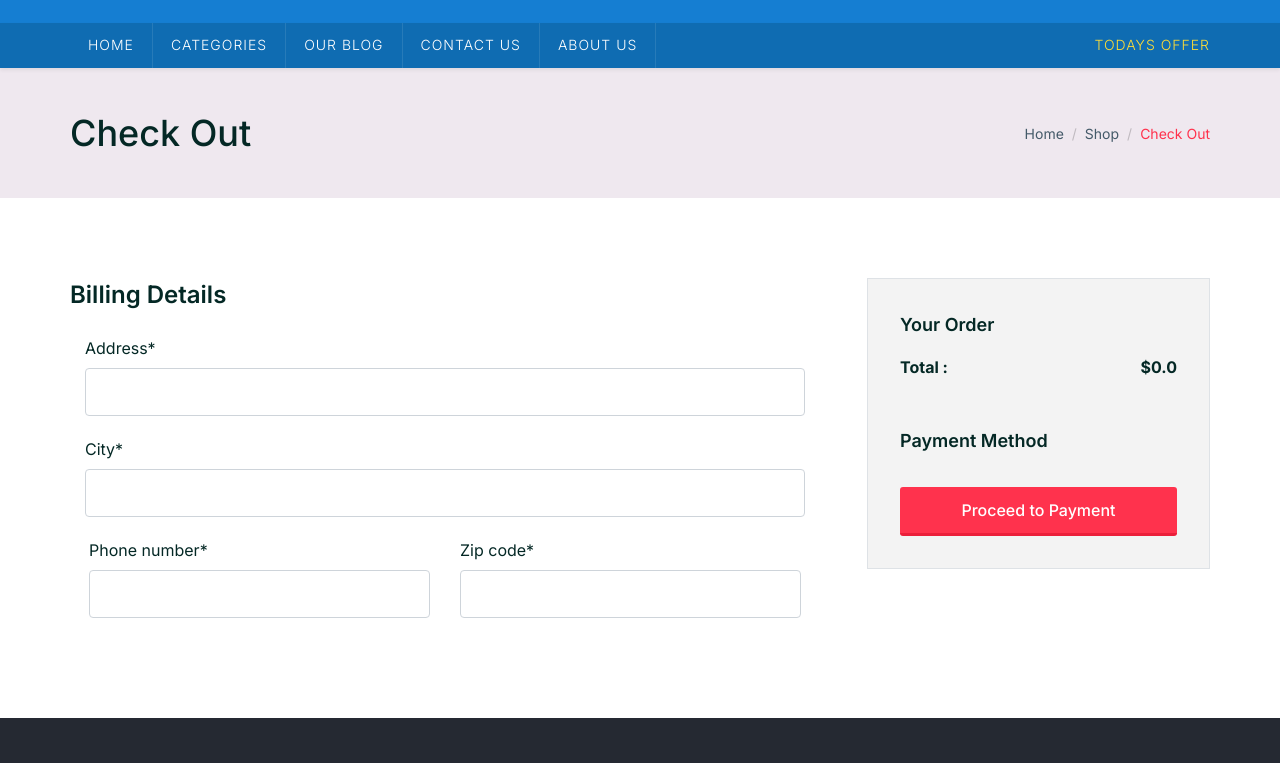
After one commit to MahmudulHassan5809/Ecommerce-Django, a Django app: page /cart/check-out/ in a window 1280 px wide. The commit adds this page. Shown: the part 251-1014 px from the top of the page. Run offline with Django 3.2, Linux system fonts and the light colour scheme; the visitor is signed in with stand-in values (Sample User, id 1); data that the repository does not hold is empty; some libraries are stand-ins or nearby versions.

Commit message:
Updated Product Order Completed

```diff
--- a/cart/cart.py
+++ b/cart/cart.py
@@ -100,5 +100,6 @@
 
     def clear(self):
         # empty cart
+        print('ppppppppppppppp')
         self.session[settings.CART_SESSION_ID] = {}
         self.session.modified = True
--- /dev/null
+++ b/cart/forms.py
@@ -0,0 +1,17 @@
+from django import forms
+from django.forms import FileInput
+from django.forms import ModelForm
+from .models import Order, TransactionMethod
+
+
+class OrderForm(ModelForm):
+    CHOICES = (
+        ('1', 'Direct Bank Tranfer'),
+        ('2', 'Cash On Delivery')
+    )
+    payment_option = forms.ModelChoiceField(label='', queryset=TransactionMethod.objects.all(), required=True, widget=forms.RadioSelect(
+        attrs={'class': 'Radio'}))
+
+    class Meta:
+        model = Order
+        fields = ('address', 'phone_number', 'city', 'zip_code')
--- a/cart/models.py
+++ b/cart/models.py
@@ -15,6 +15,21 @@
     date = models.DateTimeField(auto_now_add=True)
     total_bill = models.FloatField()
     paid = models.BooleanField(default=False)
+    address = models.CharField(max_length=255)
+    phone_number = models.CharField(max_length=255)
+    city = models.CharField(max_length=255)
+    zip_code = models.CharField(max_length=255)
+    payment_option = models.ForeignKey(
+        "TransactionMethod", on_delete=models.CASCADE, related_name='payment_option_order')
 
     def ordered_products(self):
         return ",".join([str(p) for p in self.products.all()])
+
+
+class TransactionMethod(models.Model):
+    method_name = models.CharField(max_length=50)
+    account_number = models.CharField(max_length=50)
+    active = models.BooleanField(default=True)
+
+    def __str__(self):
+        return f'{self.method_name}-{self.account_number}'
--- a/cart/urls.py
+++ b/cart/urls.py
@@ -12,4 +12,6 @@
          views.item_decrement, name='item_decrement'),
     path('cart_clear/', views.cart_clear, name='cart_clear'),
     path('cart-detail/', views.CartDetail.as_view(), name='cart_detail'),
+
+    path('check-out/', views.CheckOut.as_view(), name='check_out'),
 ]
--- a/cart/views.py
+++ b/cart/views.py
@@ -8,8 +8,9 @@
 from django.views.decorators.http import require_POST
 from django.contrib import messages
 from .cart import Cart
-from cart.models import Order
+from cart.models import Order, TransactionMethod
 from ecom.models import Product
+from .forms import OrderForm
 
 # Create your views here.
 
@@ -19,7 +20,7 @@
     cart = Cart(request)
     product = Product.objects.get(id=id)
     cart.add(product=product)
-    messages.success(request,'Product Added To Cart')
+    messages.success(request, 'Product Added To Cart')
     return redirect("ecom:home")
 
 
@@ -60,3 +61,60 @@
             'title': 'Cart View'
         }
         return render(request, 'cart/cart_detail.html', context)
+
+
+class CheckOut(LoginRequiredMixin, View):
+    def get(self, request, *args, **kwargs):
+        order_form = OrderForm()
+        context = {
+            'title': 'Check Out',
+            'order_form': order_form
+        }
+        return render(request, 'cart/check_out.html', context)
+
+    def post(self, request, *args, **kwargs):
+        order_form = OrderForm(request.POST)
+        if order_form.is_valid():
+            cart = Cart(request)
+            total_bill = 0.0
+            for key, value in request.session['cart'].items():
+                total_bill = total_bill + \
+                    (float(value['price']) * value['quantity'])
+
+            payment_obj = get_object_or_404(
+                TransactionMethod, id=int(request.POST.get('payment_option')))
+
+            address = order_form.cleaned_data.get('address')
+            phone_number = order_form.cleaned_data.get('phone_number')
+            city = order_form.cleaned_data.get('city')
+            zip_code = order_form.cleaned_data.get('zip_code')
+
+            order = Order.objects.create(
+                owner=request.user, total_bill=total_bill, payment_option=payment_obj, address=address, phone_number=phone_number, city=city, zip_code=zip_code)
+
+            for key, value in request.session['cart'].items():
+                order.products.add(int(value['product_id']))
+
+            product_count = ''
+            for key, value in request.session['cart'].items():
+                product_count += f"{value['name']} --> {value['quantity']}"
+
+            order.product_count = product_count
+
+            product_price = ''
+            for key, value in request.session['cart'].items():
+                price = (float(value['price']) * value['quantity'])
+                product_price += f"{value['name']} --> {value['quantity']} : {price} "
+
+            order.product_price = product_price
+
+            order.save()
+            cart.clear()
+            messages.success(request, 'Your Order Has Been Submitted')
+            return redirect('cart:check_out')
+        else:
+            context = {
+                'title': 'Check Out',
+                'order_form': order_form
+            }
+            return render(request, 'cart/check_out.html', context)
--- a/myproject/static/css/custom.css
+++ b/myproject/static/css/custom.css
@@ -89,3 +89,12 @@
 .header-5 .cart-d .cart-details {
   line-height: 1rem;
 }
+
+.payment_option [type="radio"]:checked, [type="radio"]:not(:checked){
+  opacity: 3.7;
+  pointer-events: inherit;
+}
+
+.payment_option .form-check-label {
+    width: 170px;
+}
--- a/templates/cart/cart_detail.html
+++ b/templates/cart/cart_detail.html
@@ -58,7 +58,7 @@
           <h4 class="text-black text-left mb-2 font-w-6">Cart Totals</h4>
 
           <div class="d-flex justify-content-between align-items-center pt-3 mb-5"> <span class="text-dark h5">Total</span>  <span class="text-dark font-w-6 h5">${{cart_total_amount}}</span>
-          </div> <a class="btn btn-primary btn-animated btn-block" href="product-checkout.html">Proceed To Checkout</a>
+          </div> <a class="btn btn-primary btn-animated btn-block" href="{% url 'cart:check_out' %}">Proceed To Checkout</a>
           <a class="btn btn-dark btn-animated mt-3 btn-block" href="#">Continue Shopping</a>
         </div>
       </div>
--- /dev/null
+++ b/templates/cart/check_out.html
@@ -0,0 +1,81 @@
+{% extends "base2.html" %}
+{% load crispy_forms_tags %}
+{% load cart_tags %}
+
+
+{% block title %}
+    {{title}}
+{% endblock title %}
+
+{% block content %}
+
+
+<section class="bg-white">
+  <div class="container">
+    <form action="{% url 'cart:check_out' %}" method="POST" novalidate>
+      {% csrf_token %}
+    <div class="row">
+      <div class="col-lg-8">
+
+          <div class="checkout-form box-shadow white-bg">
+          <h4 class="mb-4 font-w-6">Billing Details</h4>
+          <form class="row">
+            <div class="col-md-12">
+              {{order_form.address|as_crispy_field}}
+
+            </div>
+            <div class="col-md-12">
+              <div class="form-group">
+                {{order_form.city|as_crispy_field}}
+              </div>
+            </div>
+            <div class="row mx-1">
+              <div class="col-md-6">
+              {{order_form.phone_number|as_crispy_field}}
+            </div>
+            <div class="col-md-6">
+              {{order_form.zip_code|as_crispy_field}}
+            </div>
+            </div>
+          </form>
+        </div>
+
+      </div>
+      <div class="col-lg-4 pl-lg-5 mt-8 mt-lg-0">
+        <div class="border bg-light-4 p-3 p-lg-5">
+
+        <div class="mb-7">
+          <h6 class="mb-3 font-w-6">Your Order</h6>
+          <ul class="list-unstyled">
+
+            {% for key,value in request.session.cart.items %}
+              <li class="mb-3 border-bottom pb-3 d-flex"><span class="mr-auto"> {{value.quantity}} x {{value.name}} </span> <span>${{ value.price|multiply:value.quantity }}</span></li>
+            {% endfor %}
+
+            <li class="d-flex"><span class="mr-auto"><strong class="cart-total"> Total :</strong></span>  <strong class="cart-total">${{cart_total_amount}} </strong>
+            </li>
+          </ul>
+        </div>
+        <div class="cart-detail my-5">
+          <h6 class="mb-3 font-w-6">Payment Method</h6>
+          <div class="form-group payment_option">
+
+              {{order_form.payment_option|as_crispy_field}}
+
+          </div>
+
+
+
+
+
+        </div>
+        <button type="submit" class="btn btn-primary btn-animated btn-block">Proceed to Payment</button>
+        </div>
+      </div>
+    </div>
+    </form>
+  </div>
+</section>
+
+
+{% endblock content %}
```
Also changed, not shown: cart/admin.py (+11 -2 lines), ecom/views.py (+11 -0 lines), cart/migrations/0002_auto_20201016_1609.py (added), cart/migrations/0003_order_payment_option.py (added), cart/migrations/0004_auto_20201016_1634.py (added), cart/migrations/0005_auto_20201016_1636.py (added), cart/migrations/0006_transactionmethod.py (added), cart/migrations/0007_auto_20201016_1725.py (added).
